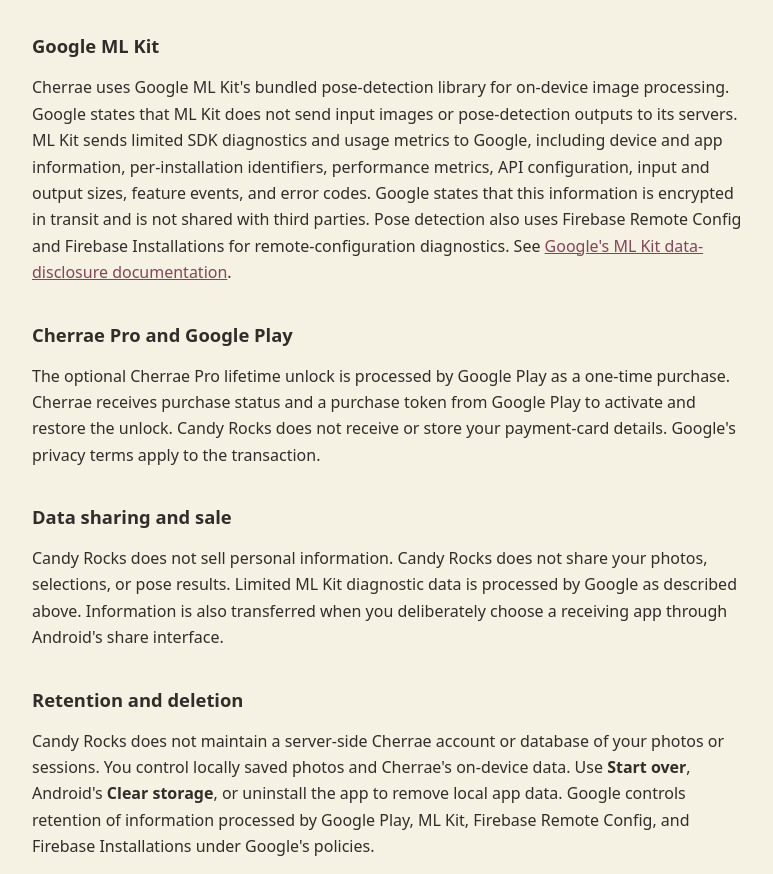
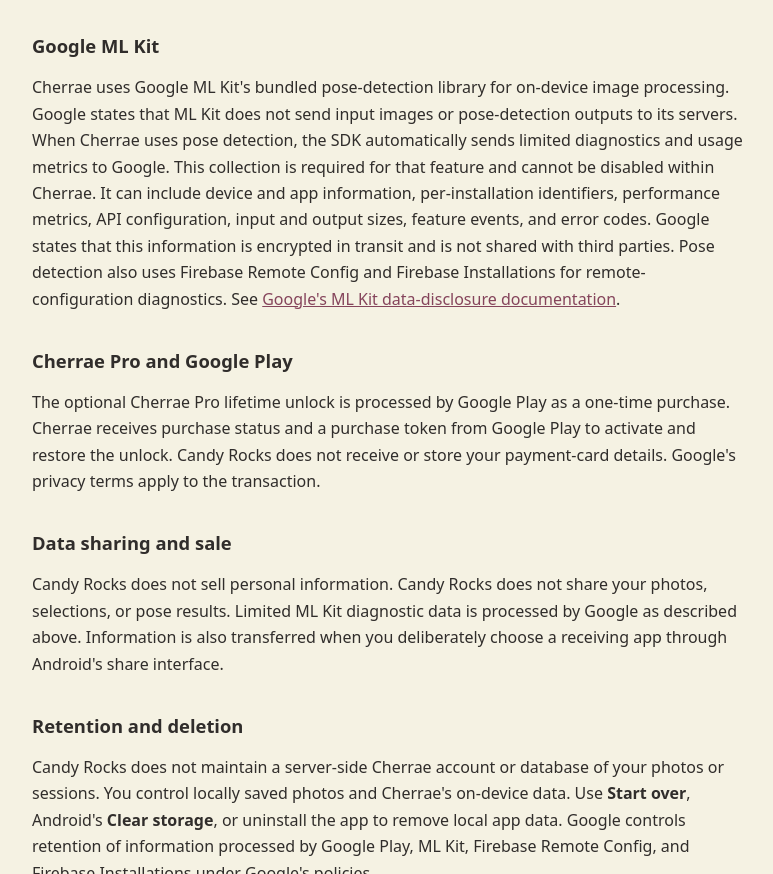
Before and after one commit to pebble-dash/cherrae, a plain HTML site: page privacy.html in a window 1280 px wide. Shown: the part 1299-2173 px from the top of the page, without its empty margins (252-1025 px from the left). Drawn offline with Linux system fonts and the light colour scheme.

Commit message:
Clarify required ML Kit telemetry

```diff
--- a/privacy.html
+++ b/privacy.html
@@ -38,7 +38,7 @@
   <p>When you choose <strong>Share set</strong>, Cherrae creates temporary copies in its private cache and gives the receiving app you select temporary permission to read them. Free-tier shared copies include the Cherrae mark; Cherrae Pro copies do not. Temporary copies are replaced by a later share and are removed when the cache is cleared or Cherrae is uninstalled. After you choose another app or service, that recipient's privacy practices apply.</p>
 
   <h2>Google ML Kit</h2>
-  <p>Cherrae uses Google ML Kit's bundled pose-detection library for on-device image processing. Google states that ML Kit does not send input images or pose-detection outputs to its servers. ML Kit sends limited SDK diagnostics and usage metrics to Google, including device and app information, per-installation identifiers, performance metrics, API configuration, input and output sizes, feature events, and error codes. Google states that this information is encrypted in transit and is not shared with third parties. Pose detection also uses Firebase Remote Config and Firebase Installations for remote-configuration diagnostics. See <a href="https://developers.google.com/ml-kit/android-data-disclosure">Google's ML Kit data-disclosure documentation</a>.</p>
+  <p>Cherrae uses Google ML Kit's bundled pose-detection library for on-device image processing. Google states that ML Kit does not send input images or pose-detection outputs to its servers. When Cherrae uses pose detection, the SDK automatically sends limited diagnostics and usage metrics to Google. This collection is required for that feature and cannot be disabled within Cherrae. It can include device and app information, per-installation identifiers, performance metrics, API configuration, input and output sizes, feature events, and error codes. Google states that this information is encrypted in transit and is not shared with third parties. Pose detection also uses Firebase Remote Config and Firebase Installations for remote-configuration diagnostics. See <a href="https://developers.google.com/ml-kit/android-data-disclosure">Google's ML Kit data-disclosure documentation</a>.</p>
 
   <h2>Cherrae Pro and Google Play</h2>
   <p>The optional Cherrae Pro lifetime unlock is processed by Google Play as a one-time purchase. Cherrae receives purchase status and a purchase token from Google Play to activate and restore the unlock. Candy Rocks does not receive or store your payment-card details. Google's privacy terms apply to the transaction.</p>
```
